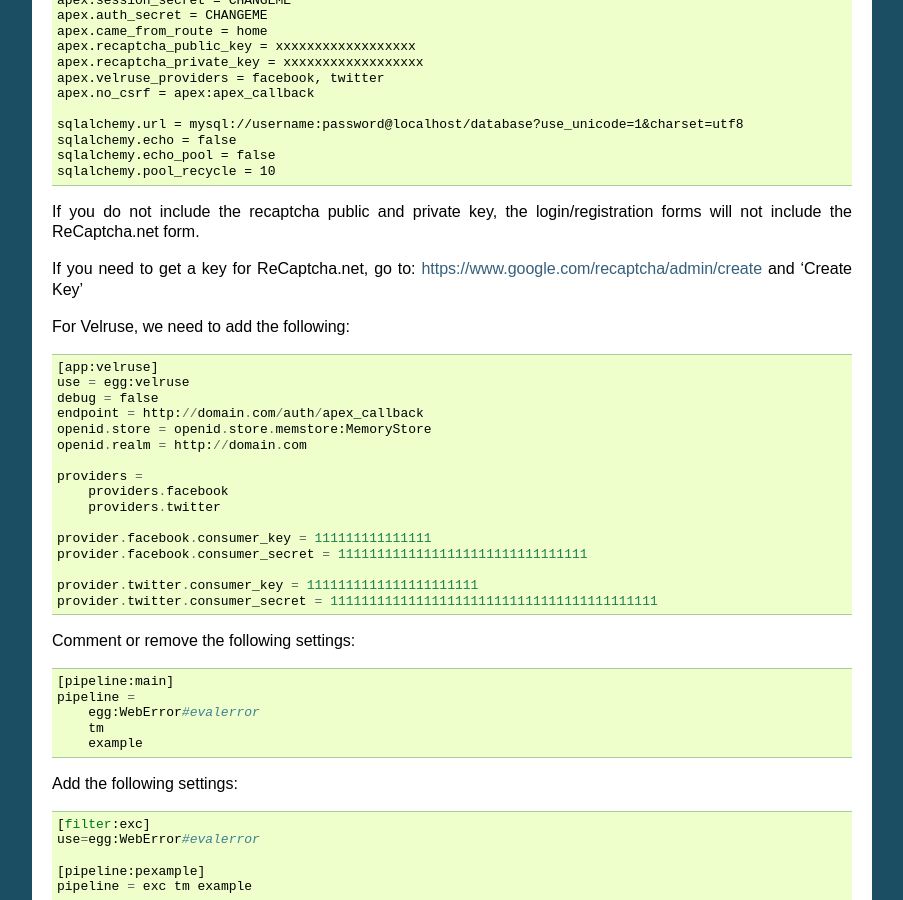
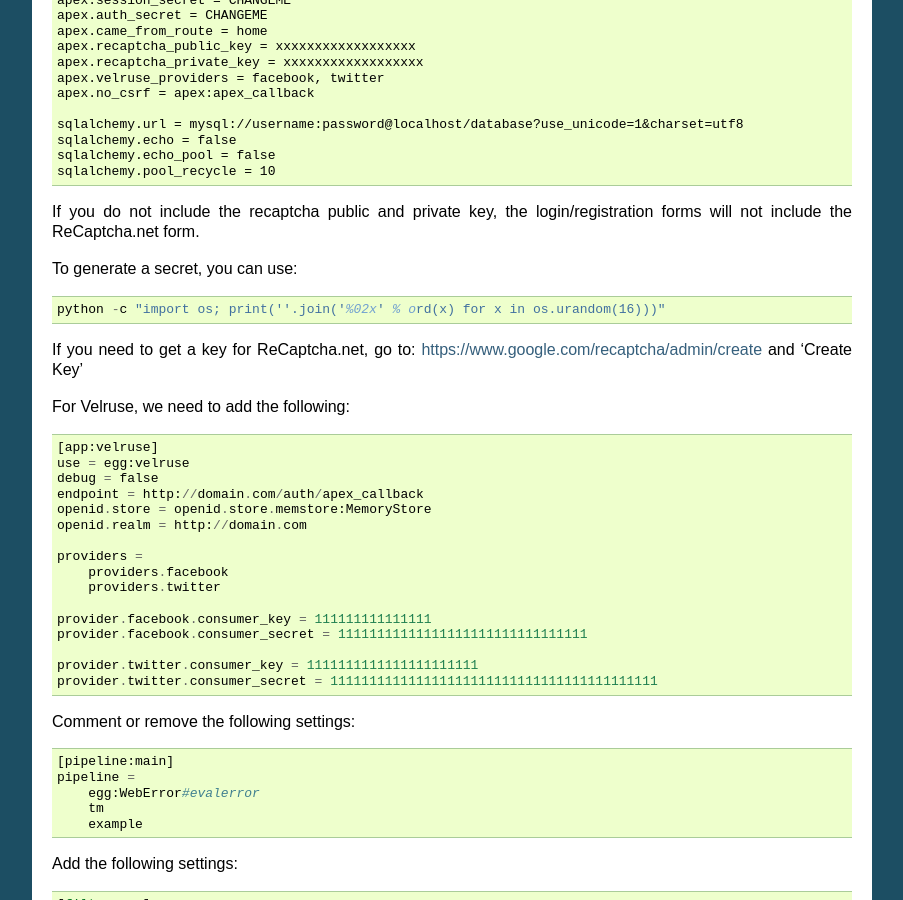
Before and after one commit to cd34/apex, a Sphinx documentation site: the page built from docs/source/QUICKSTART.rst, in a window 1280 px wide and 900 px high, scrolled down 353 px. Shown: the whole window, without its empty margins (198-1101 px from the left). Built offline with Sphinx 7.4.7, drawn with Linux system fonts in a browser that asks for light colours.

Commit message:
Add a note on generating secrets.
(This is what Velruse autogenerates on each run when no secret provided.)

```diff
--- a/docs/source/QUICKSTART.rst
+++ b/docs/source/QUICKSTART.rst
@@ -34,6 +34,10 @@
 
 If you do not include the recaptcha public and private key, the
 login/registration forms will not include the ReCaptcha.net form.
+
+To generate a secret, you can use::
+
+    python -c "import os; print(''.join('%02x' % ord(x) for x in os.urandom(16)))"
 
 If you need to get a key for ReCaptcha.net, go to:
 https://www.google.com/recaptcha/admin/create and 'Create Key'
```
